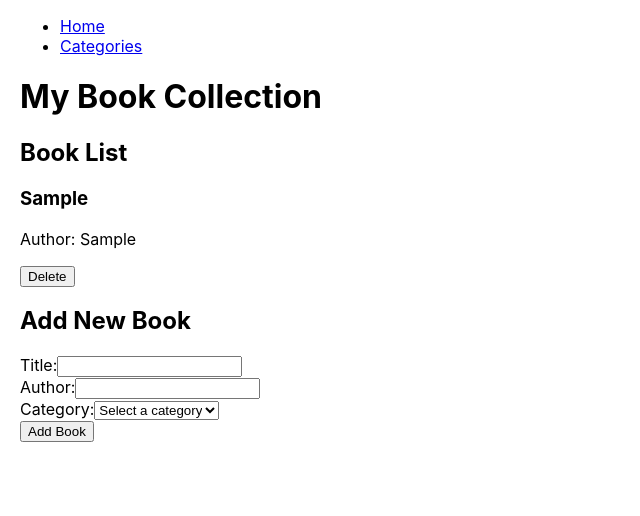
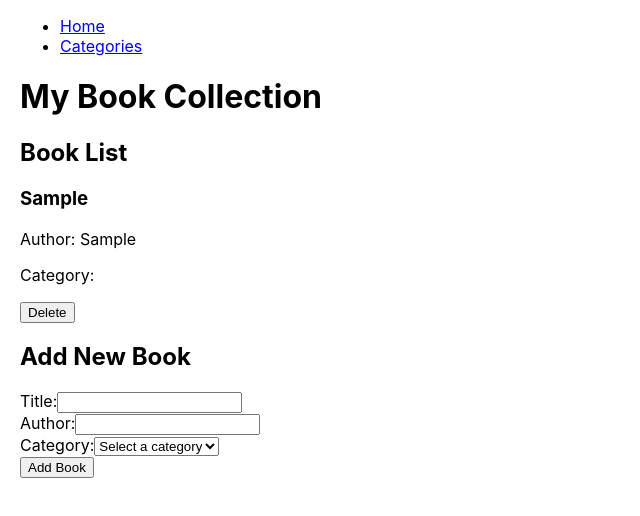
Before and after one commit to hafiz1379/bookstore, a React (Create React App) app: page / in a window 1280 px wide. Both pictures are taken after typing "Sample", "Sample" into the empty fields and a click on the button "Add Book". Shown: the top 516 px of the page, without its empty margins (0-640 px from the left). Built offline with nearby package versions, Linux system fonts and the light colour scheme.

Commit message:
Enhance Book for category display, prop names

```diff
--- a/src/components/books.jsx
+++ b/src/components/books.jsx
@@ -2,10 +2,12 @@ import React from 'react';
 import PropTypes from 'prop-types';
 
 function Book(props) {
-  const { title, author, onDelete } = props;
+  const {
+    title, author, category, handleDelete,
+  } = props;
 
-  const handleDelete = () => {
-    onDelete();
+  const handleClick = () => {
+    handleDelete();
   };
 
   return (
@@ -16,7 +18,12 @@ function Book(props) {
         {' '}
         {author}
       </p>
-      <button type="button" onClick={handleDelete}>Delete</button>
+      <p>
+        Category:
+        {' '}
+        {category}
+      </p>
+      <button type="button" onClick={handleClick}>Delete</button>
     </div>
   );
 }
@@ -24,7 +31,8 @@ function Book(props) {
 Book.propTypes = {
   title: PropTypes.string.isRequired,
   author: PropTypes.string.isRequired,
-  onDelete: PropTypes.func.isRequired,
+  category: PropTypes.string.isRequired,
+  handleDelete: PropTypes.func.isRequired,
 };
 
 export default Book;
```
